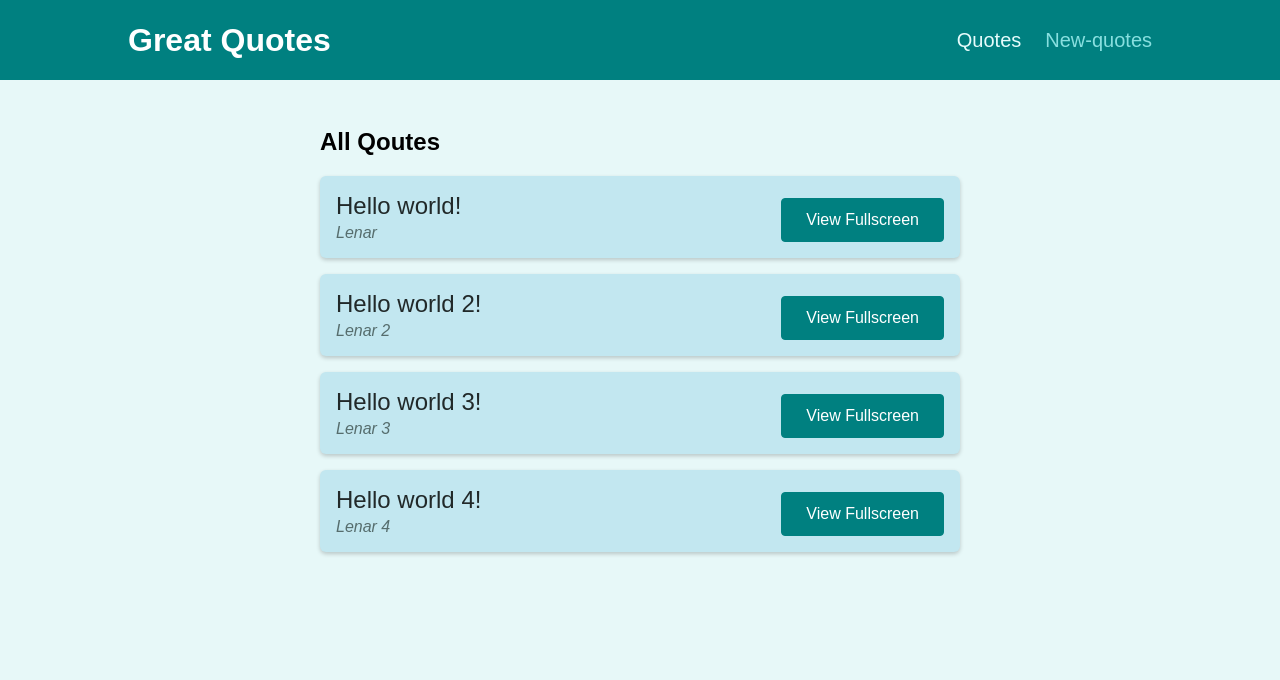
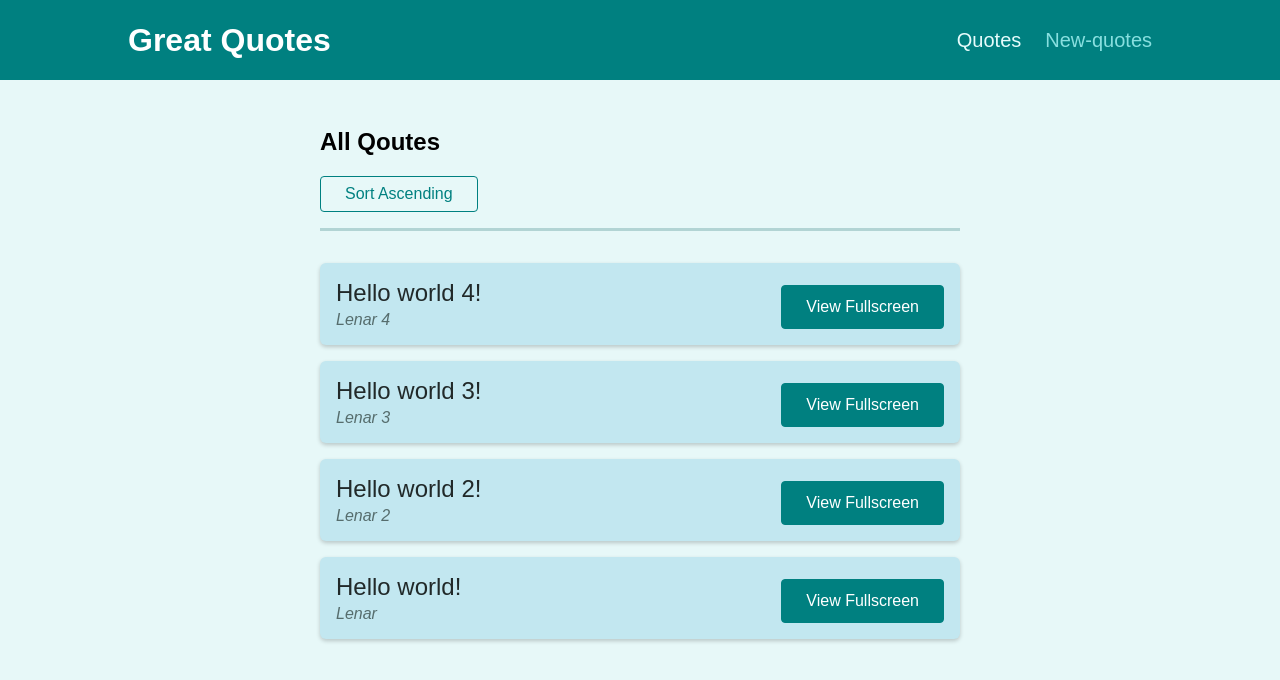
Before and after one commit to Lenarqa/ReactRoutePracticeApp, a React (Create React App) app: page /quotes in a window 1280 px wide. Shown: the top 680 px of the page. Built offline with nearby package versions, Linux system fonts and the light colour scheme.

Commit message:
add sort, refactoring, add button to show comments

```diff
--- a/src/components/quotes/QuoteList.js
+++ b/src/components/quotes/QuoteList.js
@@ -1,13 +1,46 @@
 import { Fragment } from 'react';
+import { useHistory, useLocation, useRouteMatch } from 'react-router-dom';
 
 import QuoteItem from './QuoteItem';
 import classes from './QuoteList.module.css';
 
+const sortQuotes = (quotes, ascending) => {
+  return quotes.sort((quoteA, quoteB) => {
+    if (ascending) {
+      return quoteA.id > quoteB.id ? 1 : -1;
+    } else {
+      return quoteA.id < quoteB.id ? 1 : -1;
+    }
+  });
+};
+
+
 const QuoteList = (props) => {
+  const history = useHistory();
+  const location = useLocation();
+  const match = useRouteMatch();
+  // console.log(match);
+
+  const queryParams = new URLSearchParams(location.search);
+  const isSortingAscending = queryParams.get('sort') === 'asc';
+
+  const sortingQoutes = sortQuotes(props.quotes, isSortingAscending);
+
+  const changeSortingHandler = () => {
+    history.push({
+      pathname: location.pathname,
+      search: `?sort=${isSortingAscending ? 'desc' : "asc"}`
+    })
+    // history.push(`${match.path}?sort=${isSortingAscending ? 'desc' : "asc"}`);
+  };
+
   return (
     <Fragment>
+       <div className={classes.sorting}>
+        <button onClick={changeSortingHandler}>Sort {isSortingAscending ? "Descending" : "Ascending"}</button>
+      </div>
       <ul className={classes.list}>
-        {props.quotes.map((quote) => (
+        {sortingQoutes.map((quote) => (
           <QuoteItem
             key={quote.id}
             id={quote.id}
--- a/src/pages/QuotesDetail.js
+++ b/src/pages/QuotesDetail.js
@@ -1,22 +1,33 @@
 import React, { Fragment } from "react";
-import { useParams, Route } from "react-router-dom";
+import { useParams, Route, Link, useRouteMatch } from "react-router-dom";
 import Comments from "../components/comments/Comments";
 import HighlightedQuote from "../components/quotes/HighlightedQuote";
 // import classes from './QuotesDetail.module.css';
 
 const QuotesDetail = (props) => {
   const params = useParams();
+  const match = useRouteMatch();
 
   const qoute = DUMMY_QOUTES.find((item) => item.id === params.quotesId);
 
-  if(!qoute) {
-      return <p>No qoute find!</p>
+  if (!qoute) {
+    return <p>No qoute find!</p>;
   }
 
   return (
     <Fragment>
       <HighlightedQuote text={qoute.text} author={qoute.author} />
-      <Route path={`/quotes/${params.quotesId}/comments`}>
+      <Route path={`${match.path}`} exact>
+        <div className="centered">
+          <Link
+            className="btn--flat"
+            to={`${match.url}/comments`}
+          >
+            Load comments
+          </Link>
+        </div>
+      </Route>
+      <Route path={`${match.path}/comments`}>
         <Comments />
       </Route>
     </Fragment>
```
Also changed, not shown: src/components/quotes/QuoteForm.js (+14 -8 lines).
